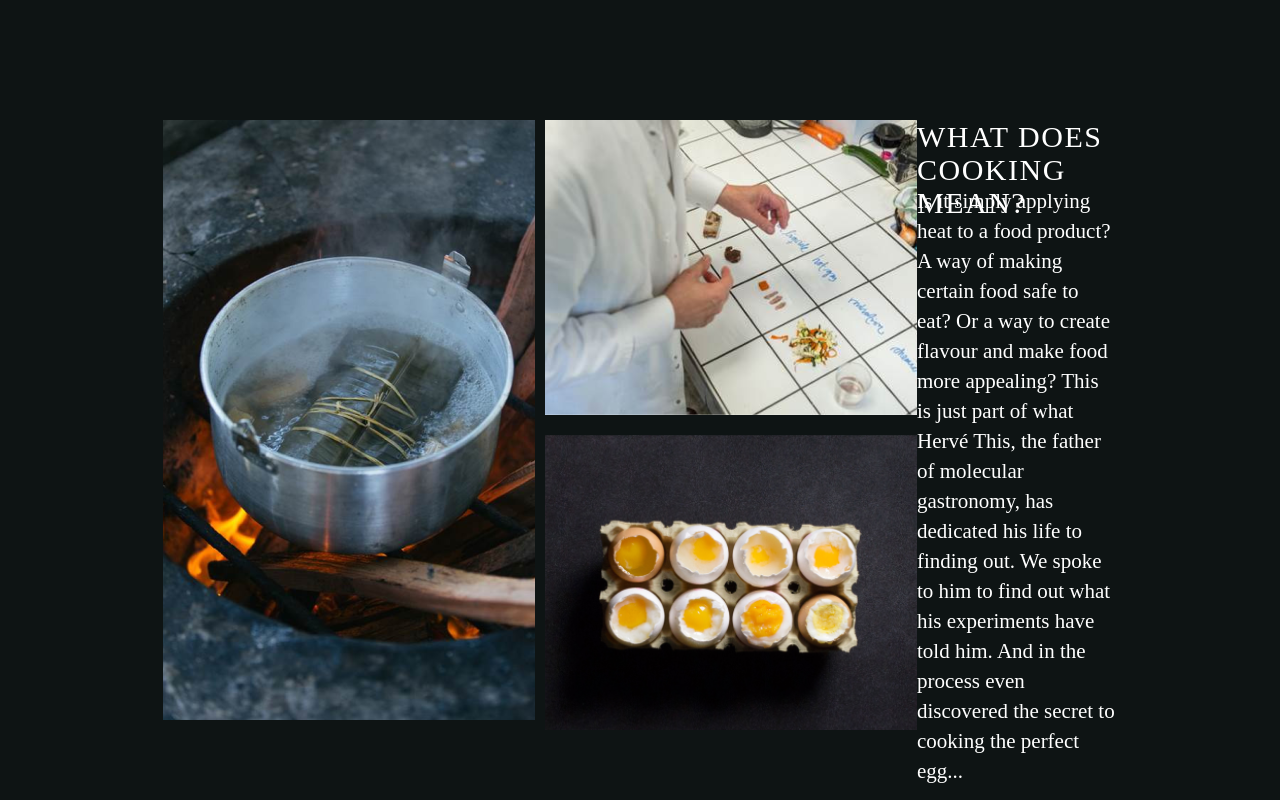
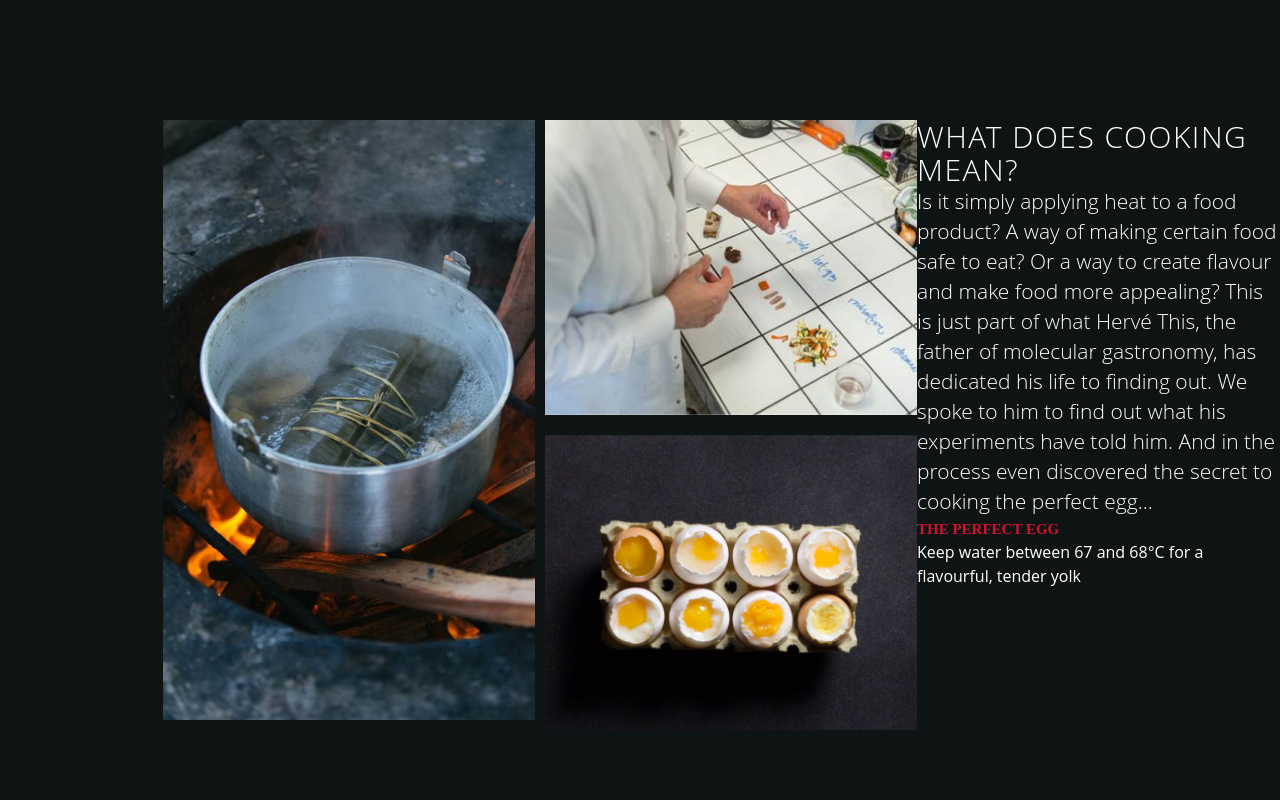
Before and after one commit to rebpacquiao/orchard, a Next.js app: page / in a window 1280 px wide. Shown: the top 800 px of the page. Built offline with nearby package versions, Linux system fonts and the light colour scheme.

Commit message:
Refactor BlockCards and BlockImage components; update styles for consistency and readability

```diff
--- a/src/app/components/BlockCards/index.tsx
+++ b/src/app/components/BlockCards/index.tsx
@@ -7,7 +7,7 @@ export default function BlockCards() {
             <div className="max-w-[1240px] mx-auto">
                 <h1 className="text-3xl md:text-4xl font-bold text-center text-white mb-8 md:mb-12 uppercase">Taste the colours</h1>
 
-                <div className="grid grid-cols-1 sm:grid-cols-1 lg:grid-cols-3 gap-8">
+                <div className="grid grid-cols-1 sm:grid-cols-1 lg:grid-cols-3 gap-3">
                     {data.map((item: any) => (
                         <div
                             key={item.id}
--- a/src/app/components/BlockImage/index.tsx
+++ b/src/app/components/BlockImage/index.tsx
@@ -3,8 +3,8 @@ import Image from 'next/image';
 export default function BlockImage() {
     return(
         <>
-            <section className="py-12 md:py-[120px] px-4 md:px-[147px] gap-[30px]">
-                <div className="flex flex-col md:flex-row justify-start items-start mx-auto h-[840px]">
+            <section className="py-12 md:py-[120px] px-4 md:px-[147px] h-[840px] ">
+                <div className="flex flex-col md:flex-row justify-start items-start mx-auto">
                     <div className="relative flex-shrink-0">
                         <Image
                             src='/images/block-left-img.png'
@@ -38,13 +38,22 @@ export default function BlockImage() {
                     </div>
 
                     <div className="flex flex-col flex-grow">
-                        <h2 className="font-['OpenSans'] text-[30px] font-light leading-[1.1] tracking-[1.5px] text-left text-white flex-grow h-[66px]">
+                        <h2 className="block-title">
                             WHAT DOES COOKING MEAN?
                         </h2>
-                        <p className="font-['OpenSans'] text-[21px] font-light leading-[1.43] text-left text-white h-[330px]">
-                            Is it simply applying heat to a food product? A way of making certain food safe to eat? Or a way to create flavour and make food more appealing? This is just part of what Hervé This, the father of molecular gastronomy, has dedicated his life to finding out. We spoke to him to find out what his experiments have told him. And in the process even discovered the secret to cooking the perfect egg...
-                        </p>
+                        <p className="top-description">
+                        Is it simply applying heat to a food product? A way of making certain food safe to eat? Or a way to create flavour and make food more appealing? This is just part of what Hervé This, the father of molecular gastronomy, has dedicated his life to finding out. We spoke to him to find out what his experiments have told him. And in the process even discovered the secret to cooking the perfect egg...     </p>
+                        <div>
+                        <span className="sub-title">
+  THE PERFECT EGG
+</span>
                         </div>
+                    <span className="call-out text-white">
+  Keep water between 67 and 68°C for a flavourful, tender yolk
+</span>
+
+                        </div>
+
                 </div>
             </section>
         </>
--- a/src/app/globals.css
+++ b/src/app/globals.css
@@ -1,4 +1,6 @@
 @import "tailwindcss";
+@import url('https://fonts.googleapis.com/css2?family=Open+Sans:ital,wght@0,300..800;1,300..800&display=swap');
+
 :root {
   --background: #0e1414;
   --foreground: #171717;
@@ -21,9 +23,65 @@
 body {
   background: var(--background);
   color: var(--foreground);
-  font-family: Arial, Helvetica, sans-serif;
+  font-family: "Open Sans", sans-serif;
 }
 
 .text-white {
   color: #fff;
 }
+
+.block-title {
+  height: 66px;
+  flex-grow: 1;
+
+  font-size: 30px;
+  font-weight: 300;
+  font-stretch: normal;
+  font-style: normal;
+  line-height: 1.1;
+  letter-spacing: 1.5px;
+  text-align: left;
+  color: #fff;
+}
+
+.top-description {
+  height: 330px;
+    align-self: stretch;
+    flex-grow: 0;
+
+    font-size: 21px;
+    font-weight: 300;
+    font-stretch: normal;
+    font-style: normal;
+    line-height: 1.43;
+    letter-spacing: normal;
+    text-align: left;
+    color: #fff;
+}
+
+.sub-title {
+  width: 362px;
+  height: 21px;
+  flex-grow: 0;
+  font-family: OpenSans;
+  font-size: 15px;
+  font-weight: bold;
+  font-stretch: normal;
+  font-style: normal;
+  line-height: 1.4;
+  letter-spacing: normal;
+  text-align: left;
+  color: #cf1430;
+}
+
+.call-out {
+  width: 362px;
+  height: 91px;
+  flex-grow: 0;
+  display: flex;
+  flex-direction: column;
+  justify-content: flex-start;
+  align-items: flex-start;
+  gap: 10px;
+  padding: 0;
+}
```
